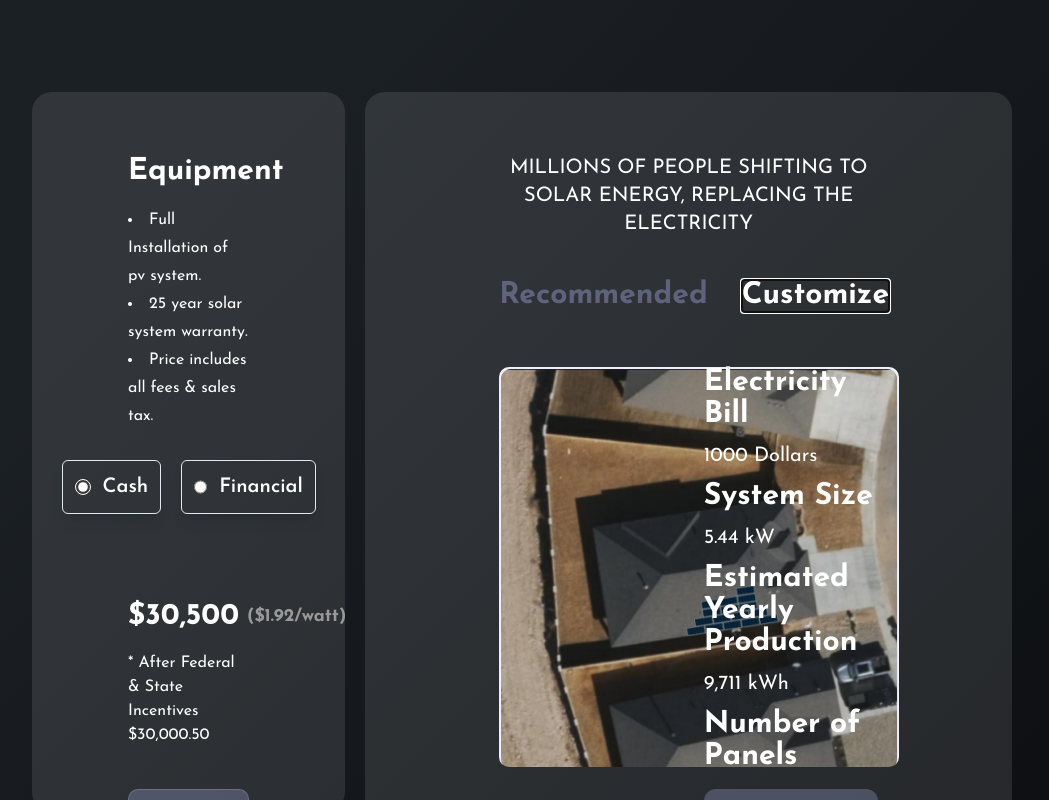
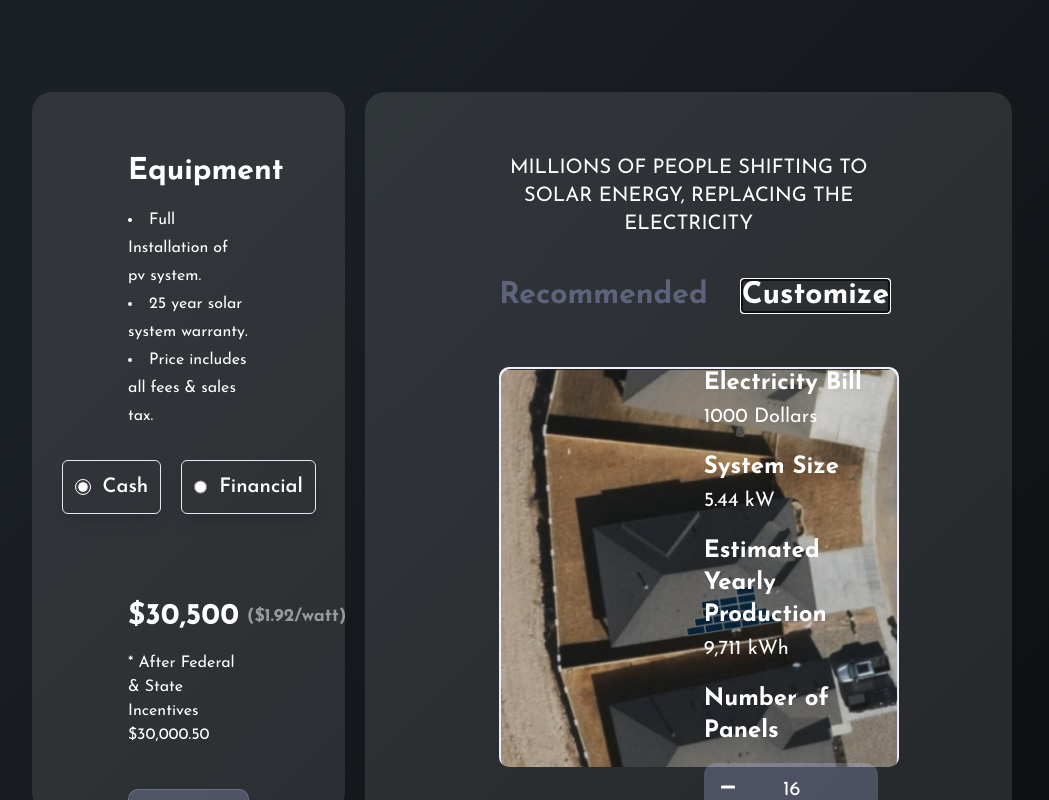
Before and after one commit to JOY-JB/ar-solar-site, a Next.js app: page /quote in a window 1280 px wide. Both pictures are taken after a click on the tab "Customize". Shown: the top 800 px of the page, without its empty margins (118-1167 px from the left). Built offline with nearby package versions, Linux system fonts and the light colour scheme.

Commit message:
fix font styling in customize and recommended tab

```diff
--- a/src/components/quote/customizeTabSection/CustomiseTabSection.jsx
+++ b/src/components/quote/customizeTabSection/CustomiseTabSection.jsx
@@ -44,7 +44,7 @@ const CustomizeTabSection = () => {
             className="w-full"
           />
         </div>
-        <div className="space-y-4 md:space-y-0 leading-7 md:leading-[50px] mt-10 md:mt-0">
+        {/* <div className="space-y-4 md:space-y-0 leading-7 md:leading-[50px] mt-10 md:mt-0">
           <div className="">
             <h2 className="text-2xl md:text-[30px] font-bold">
               Electricity Bill
@@ -65,6 +65,40 @@ const CustomizeTabSection = () => {
             <h2 className="text-2xl md:text-[30px] font-bold">
               Number of Panels
             </h2>
+            <div className="bg-[#BBC1FF]/25 w-fit rounded-xl mt-4">
+              <button className="p-4" onClick={handleDecrement}>
+                <FaMinus />
+              </button>
+              <input
+                type="number"
+                min={0}
+                value={numberOfPanel}
+                readOnly
+                className="w-20 bg-transparent outline-none border-0 text-center text-xl"
+              />
+              <button className="p-4" onClick={handleIncrement}>
+                <FaPlus />
+              </button>
+            </div>
+          </div>
+        </div> */}
+        <div className="space-y-5 leading-7 md:leading-[50px] mt-10 md:mt-0">
+          <div>
+            <h2 className="text-xl md:text-2xl font-bold">Electricity Bill</h2>
+            <p className="text-xl mt-1">1000 Dollars</p>
+          </div>
+          <div>
+            <h2 className="text-xl md:text-2xl font-bold">System Size</h2>
+            <p className="text-xl mt-1">5.44 kW</p>
+          </div>
+          <div>
+            <h2 className="text-xl md:text-2xl font-bold">
+              Estimated Yearly Production
+            </h2>
+            <p className="text-xl mt-1">9,711 kWh</p>
+          </div>
+          <div>
+            <h2 className="text-xl md:text-2xl font-bold">Number of Panels</h2>
             <div className="bg-[#BBC1FF]/25 w-fit rounded-xl mt-4">
               <button className="p-4" onClick={handleDecrement}>
                 <FaMinus />
```
